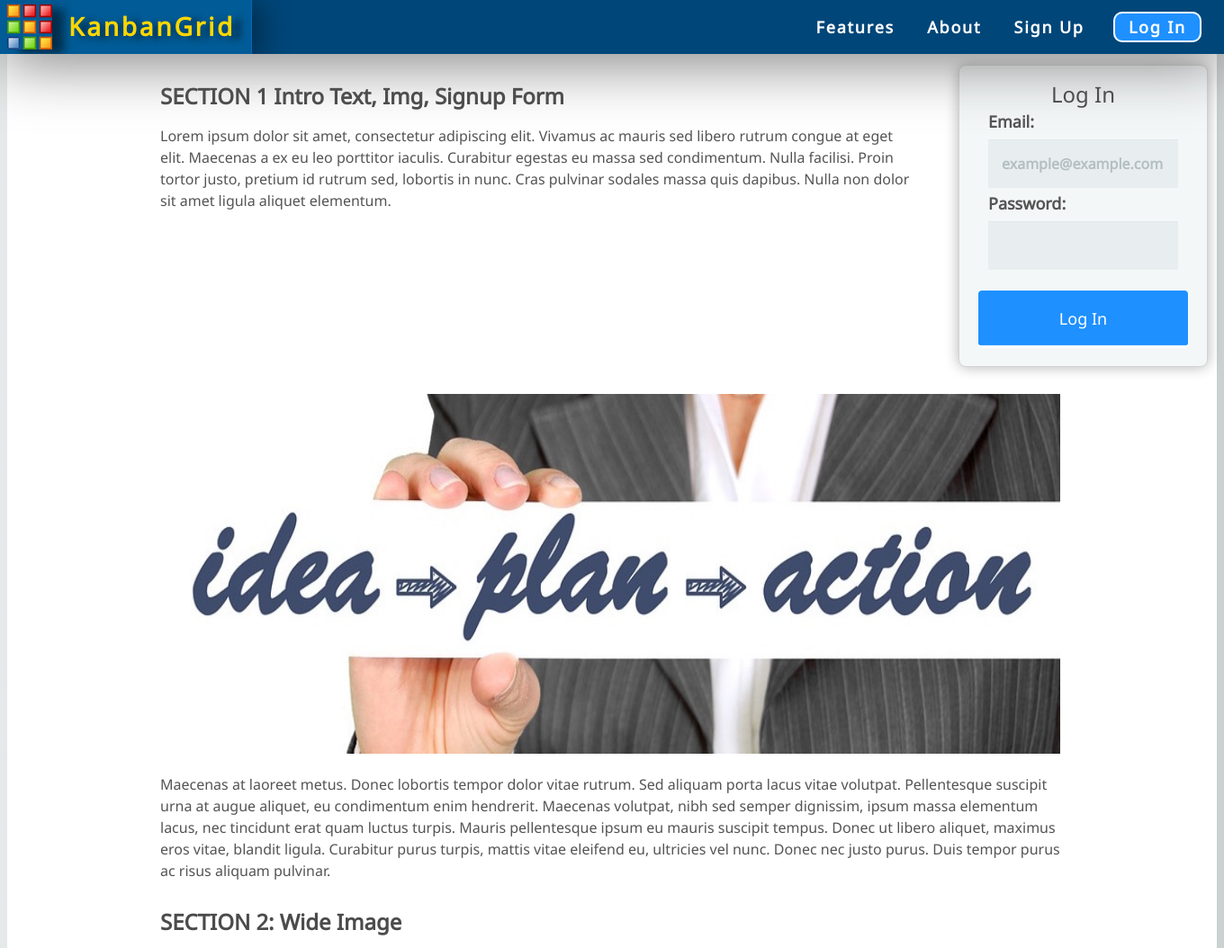
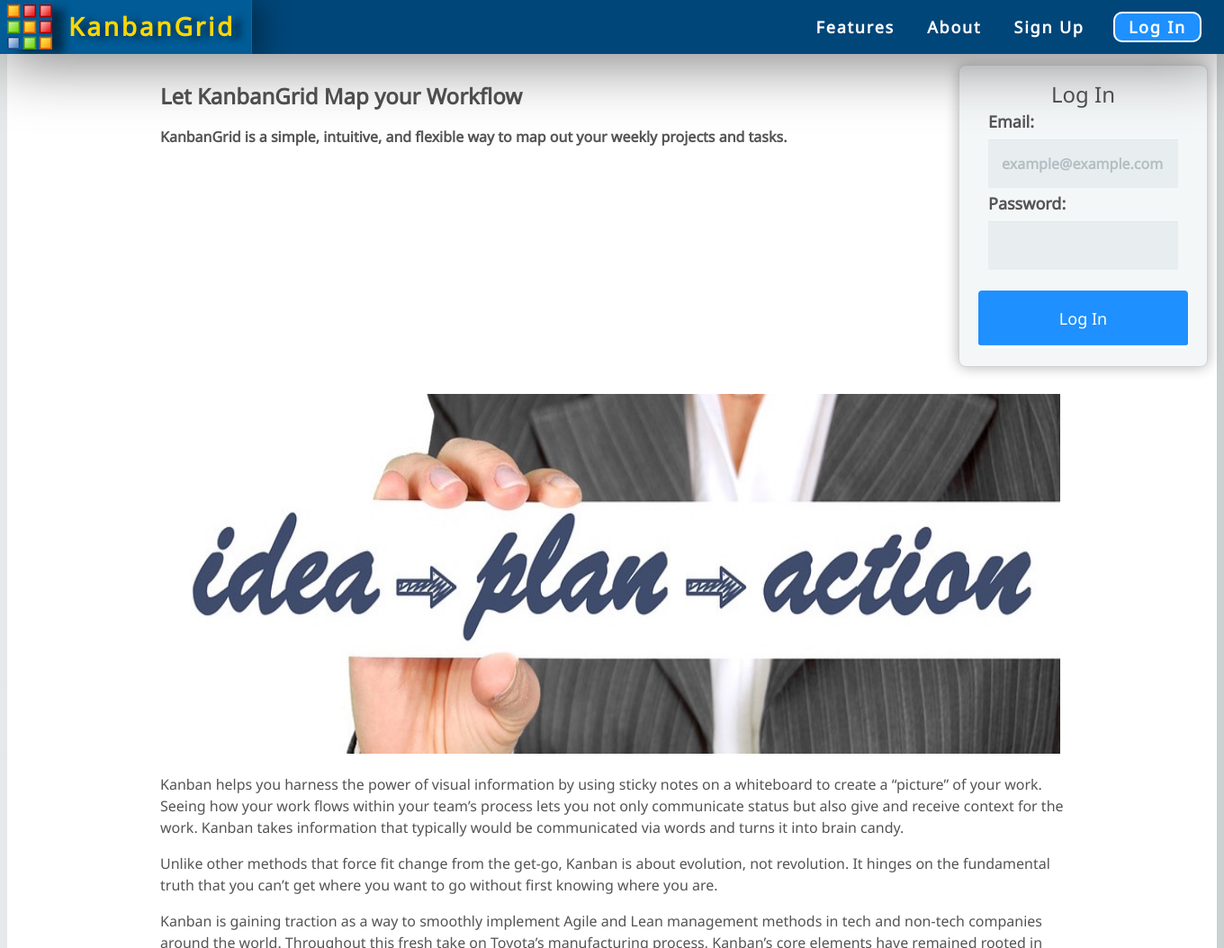
Before and after one commit to mcrosby114/KanbanGrid, a PHP site: page / in a window 1360 px wide. Shown: the top 1054 px of the page at 90% size. Run offline with PHP 8.4, Linux system fonts and the light colour scheme.

Commit message:
Added real text

```diff
--- a/index.php
+++ b/index.php
@@ -46,23 +46,38 @@
       </form>
 
       <div class="bodysection" id="sec1">
-        <h2>SECTION 1 Intro Text, Img, Signup Form</h2>
-        <p>Lorem ipsum dolor sit amet, consectetur adipiscing elit. Vivamus ac mauris sed libero rutrum congue at eget elit. Maecenas a ex eu leo porttitor iaculis. Curabitur egestas eu massa sed condimentum. Nulla facilisi. Proin tortor justo, pretium id rutrum sed, lobortis in nunc. Cras pulvinar sodales massa quis dapibus. Nulla non dolor sit amet ligula aliquet elementum.</p>
+        <h2>Let KanbanGrid Map your Workflow</h2>
+        <h4>KanbanGrid is a simple, intuitive, and flexible way to map out your weekly projects and tasks.</h4>
         <img id-"testimg" src="images/business-idea-534228_cropped.jpg" height=400px width=1000px alt="Kanban Example" title="KanbanGrid in Action"/>
-        <p>Maecenas at laoreet metus. Donec lobortis tempor dolor vitae rutrum. Sed aliquam porta lacus vitae volutpat. Pellentesque suscipit urna at augue aliquet, eu condimentum enim hendrerit. Maecenas volutpat, nibh sed semper dignissim, ipsum massa elementum lacus, nec tincidunt erat quam luctus turpis. Mauris pellentesque ipsum eu mauris suscipit tempus. Donec ut libero aliquet, maximus eros vitae, blandit ligula. Curabitur purus turpis, mattis vitae eleifend eu, ultricies vel nunc. Donec nec justo purus. Duis tempor purus ac risus aliquam pulvinar.</p>
+        <p>Kanban helps you harness the power of visual information by using sticky notes on a whiteboard to create a “picture” of your work. Seeing how your work flows within your team’s process lets you not only communicate status but also give and receive context for the work. Kanban takes information that typically would be communicated via words and turns it into brain candy.</p>
+        <p>
+          Unlike other methods that force fit change from the get-go, Kanban is about evolution, not revolution. It hinges on the fundamental truth that you can’t get where you want to go without first knowing where you are.
+        </p>
+        <p>
+          Kanban is gaining traction as a way to smoothly implement Agile and Lean management methods in tech and non-tech companies around the world. Throughout this fresh take on Toyota’s manufacturing process, Kanban’s core elements have remained rooted in the principles below.
+        </p>
+        <p>
+          By creating a visual model of your work and workflow, you can observe the flow of work moving through your Kanban system. Making the work visible—along with blockers, bottlenecks and queues—instantly leads to increased communication and collaboration.
+        </p>
       </div>
 
       <div class="bodysection" id="sec2img">
-        <h2>SECTION 2: Wide Image</h2>
+        <h2>Get Your Weekly Agenda Under Control</h2>
         <img src="https://upload.wikimedia.org/wikipedia/commons/3/36/Kanban_board.png" alt="Kanban Example" title="KanbanGrid in Action"/>
       </div>
 
       <div class="bodysection" id="sec3">
-        <h2>SECTION 3: User reviews (Text in columns or boxes)</h2>
-        <p>Donec egestas tortor ac mi vehicula consequat. Donec eleifend porttitor consectetur. Sed sed commodo purus, vitae viverra dui. Suspendisse potenti. Nullam quis tellus tempus, tincidunt elit sed, posuere leo. Pellentesque non sapien feugiat, iaculis libero a, lacinia quam. Pellentesque eu sem bibendum, efficitur erat id, aliquet odio. Mauris sit amet dictum velit. Aliquam sagittis tincidunt arcu, sit amet pharetra lorem pretium nec. In efficitur tristique ultricies.</p>
+        <h2>Flexibility in Planning</h2>
+        <p>By limiting how much unfinished work is in process, you can reduce the time it takes an item to travel through the Kanban system. You can also avoid problems caused by task switching and reduce the need to constantly reprioritize items.</p>
+        <p>
+          By using work-in-process (WIP) limits and developing team-driven policies, you can optimize your Kanban system to improve the smooth flow of work, collect metrics to analyze flow, and even get leading indicators of future problems by analyzing the flow of work.
+        </p>
+        <p>
+          Once your Kanban system is in place, it becomes the cornerstone for a culture of continuous improvement. Teams measure their effectiveness by tracking flow, quality, throughput, lead times and more. Experiments and analysis can change the system to improve the team’s effectiveness.
+        </p>
         <img src="images/kanban7_cropped.jpg" height=400px width=1000px alt="Kanban Example" title="KanbanGrid in Action"/>
-        <p>Fusce sed lorem venenatis, efficitur turpis sit amet, elementum dolor. Nam sed pharetra urna. Aenean laoreet eu ex ac tristique. Phasellus consectetur rutrum condimentum. Sed ut pharetra nulla. Etiam blandit ac augue nec tempor. Nunc in ante nec leo tincidunt eleifend. Nam quis dolor malesuada tellus pellentesque sodales ut et sapien.</p>
-        <p>Vivamus ornare cursus lorem sit amet faucibus. Sed tincidunt libero metus. Proin elit eros, iaculis non sollicitudin consequat, iaculis sit amet lorem. Maecenas eget egestas sem, sit amet ultrices nisi. Curabitur pellentesque felis quis elit iaculis maximus. Mauris dignissim malesuada bibendum. Nulla et eros enim. Morbi et nulla id erat consectetur luctus ut non dolor. Nulla ut finibus nibh, nec interdum augue. Nam pretium rutrum erat, id lobortis magna. Curabitur iaculis lectus vitae diam sodales, nec hendrerit tellus fringilla. Donec ut leo eget nisl accumsan suscipit.</p>
+        <p>Kanban became an effective tool to support running a production system as a whole, and an excellent way to promote improvement. Problem areas are highlighted by reducing the number of kanban in circulation.</p>
+        <p>One of the main benefits of kanban is to establish an upper limit to the work in progress inventory, avoiding overloading of the manufacturing system. Although producing software is a creative activity and therefore different to mass-producing cars, the underlying mechanism for managing the production line can still be applied.</p>
       </div>
     </body>
 
```
Also changed, not shown: dao.php (+10 -10 lines), features.php (+20 -9 lines).
